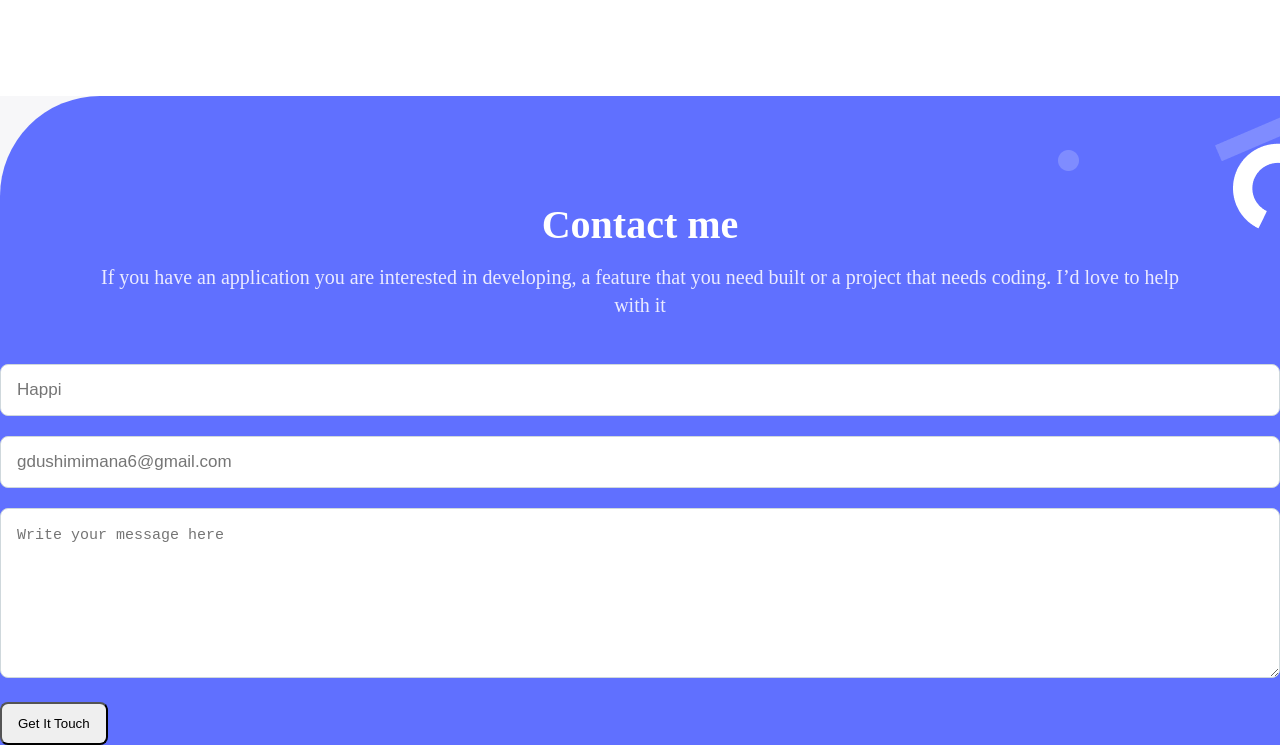
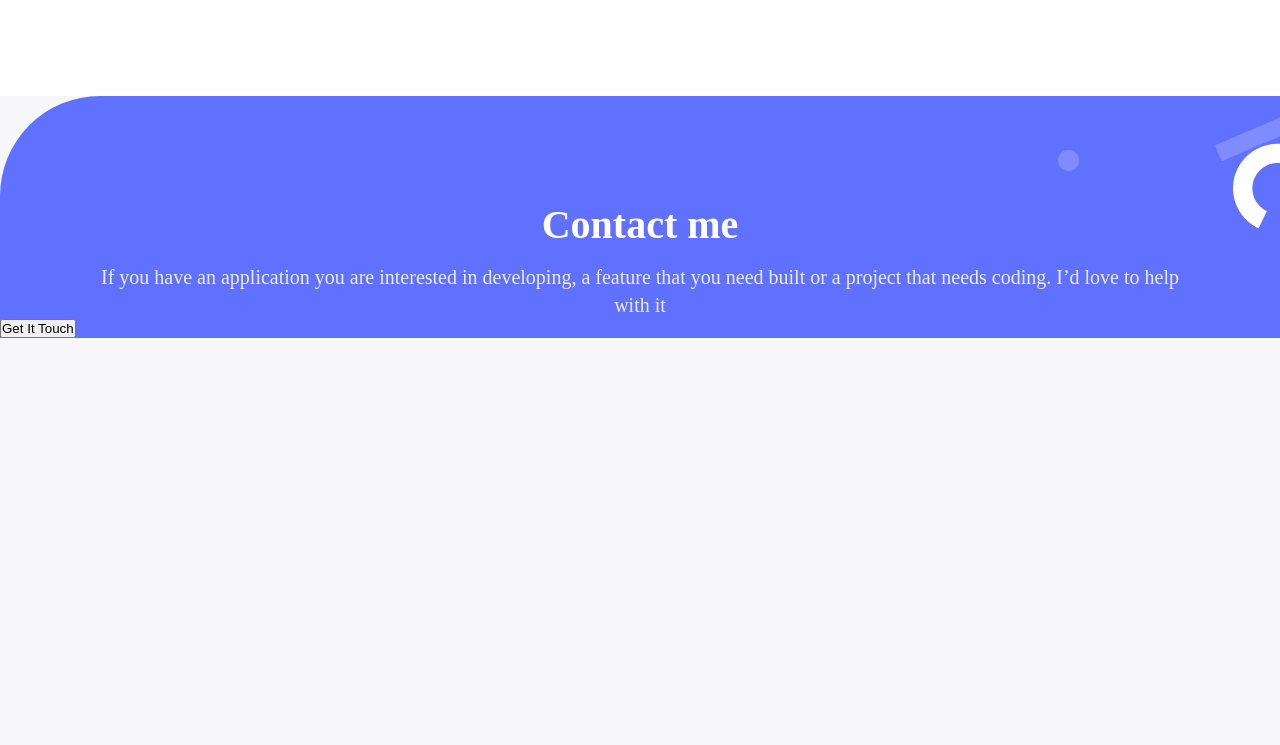
Before and after one commit to gilberthappi/Portfolio_setup_and_mobile_first, a website: page index.html in a window 1280 px wide. Shown: the part 6659-7404 px from the top of the page. After the commit the page ends 6997 px from the top, so only its background shows below. Drawn offline with Linux system fonts and the light colour scheme.

Commit message:
Updating HTMl and CSS file

```diff
--- a/index.html
+++ b/index.html
@@ -258,33 +258,9 @@
           </p>
         </div>
         <form class="formSpace" action="https://formspree.io/f/xrgrvjjr" method="post">
-          <ul class="contact-form">
-            <li>
-              <input
-                type="text"
-                name="name"
-                maxlength="30"
-                placeholder="Happi"
-                required
-              />
-            </li>
-            <li>
-                <input
-                type="email"
-                name="email"
-                placeholder="gdushimimana6@gmail.com"
-                required
-              />
-            </li>
-            <li>
-              <textarea
-                name="message"
-                maxlength="500"
-                placeholder="Write your message here"
-                required
-              ></textarea>
-            </li>
-          </ul>
+          <!--Insert code here-->
+
+
           <button type="submit">Get It Touch</button>
         </form>
       </footer>
--- a/style.css
+++ b/style.css
@@ -425,37 +425,6 @@ body {
     flex-direction: column;
   }
 
-  .contact-form input {
-    width: 100%;
-    margin-bottom: 20px;
-    padding: 15px 38px 15px 16px;
-    border-radius: 8px;
-    border: 1px solid #cfd8dc;
-    color: #172b4d;
-    font-weight: normal;
-    font-size: 17px;
-    line-height: 20px;
-  }
+  /**insert code here **/
 
-  .contact-form textarea {
-    width: 100%;
-    min-width: 100%;
-    max-width: 100%;
-    margin-bottom: 20px;
-    padding: 15px 38px 15px 16px;
-    border-radius: 8px;
-    border: 1px solid #cfd8dc;
-    color: #b3bac5;
-    font-weight: normal;
-    font-size: 15px;
-    line-height: 24px;
-    min-height: 170px;
-  }
-
-  .formSpace button {
-    margin: 0;
-    padding: 12px 16px;
-    width: auto;
-    border-radius: 8px;
-  }
 }
```
